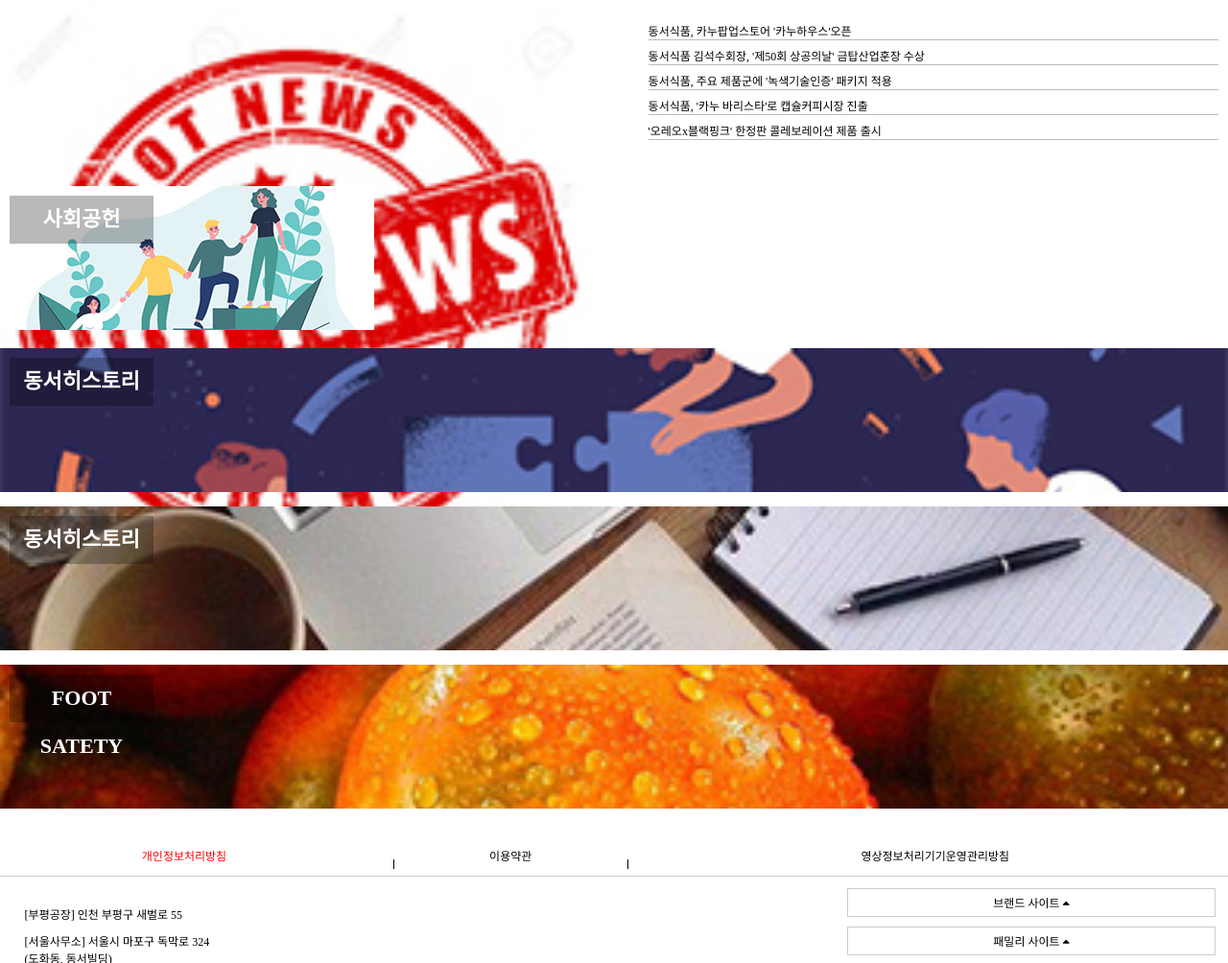
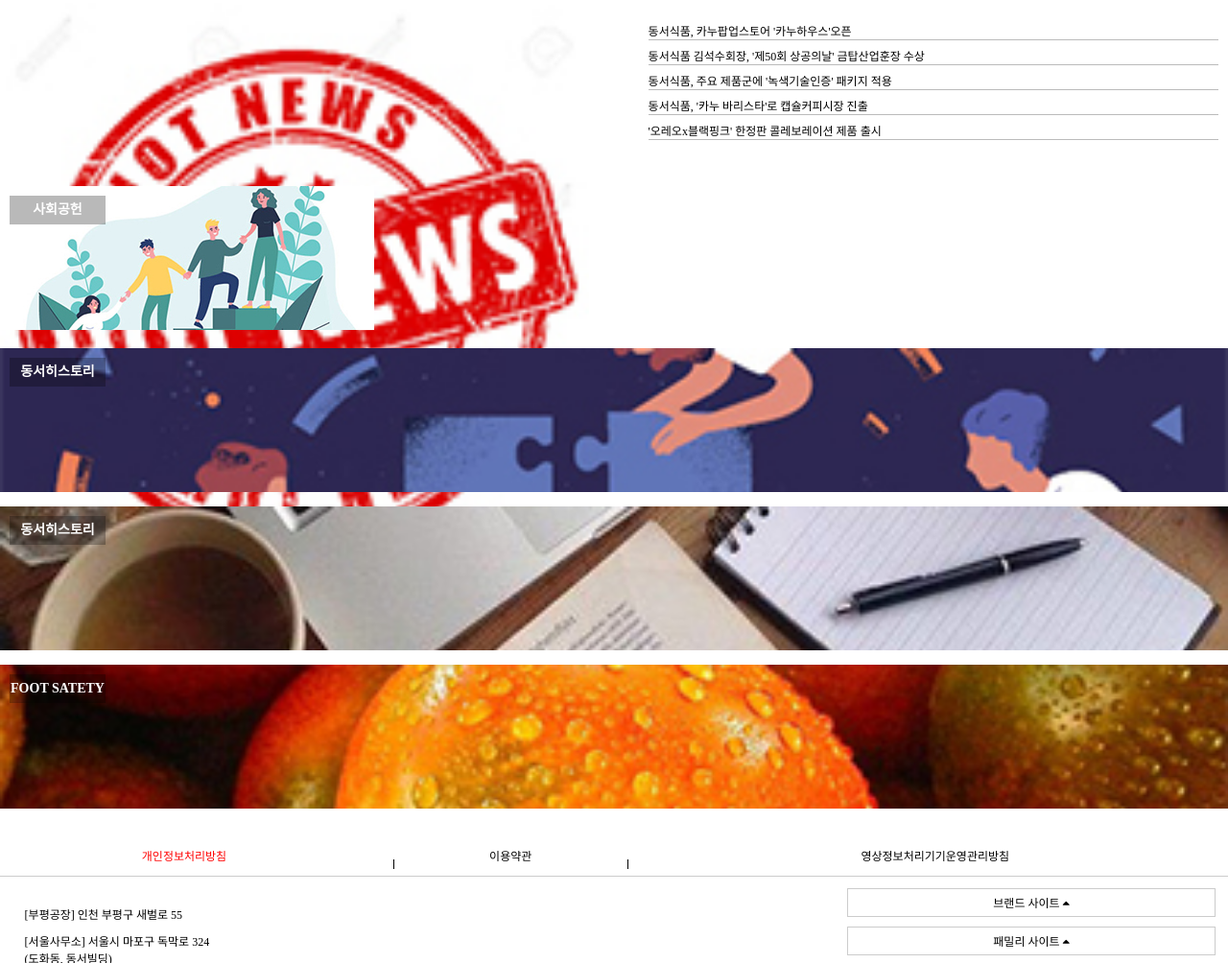
Before and after one commit to LeeGiun/Dongsuh, a plain HTML site: page index.html in a window 1280 px wide. Shown: the part 2213-3217 px from the top of the page at 96% size. Drawn offline with nearby package versions, Linux system fonts and the light colour scheme.

Commit message:
0328_ver_2

```diff
--- a/css/style.css
+++ b/css/style.css
@@ -598,15 +598,15 @@ border-bottom: none;
 .history_title,
 .magazine_title,
 .food_safety_title {
-  width: 150px;
-  height: 50px;
+  width: 100px;
+  height: 30px;
   position: absolute;
   top: 10px;
   left: 10px;
   background-color: rgba(0, 0, 0, 0.275);
   text-align: center;
   color: #fff;
-  line-height: 50px;
+  line-height: 30px;
 }
 .contribute_title p,
 .history_title p,
@@ -617,6 +617,9 @@ border-bottom: none;
 }
 
 
+.bottom_banner .tit p {
+  font-size: 14px;
+}
 
 
 
@@ -745,8 +748,6 @@ border-bottom: none;
   display: none;
 }
 
-
-
 .foot_text_box {
   width: 68%;
   height: 200px;
--- a/index.html
+++ b/index.html
@@ -280,7 +280,7 @@
             </div> <!-- // .news_banner END -->
 
             <div class="contribute_banner btn_banner">
-              <div class="contribute_title title">
+              <div class="contribute_title title tit">
                 <p>사회공헌</p>
               </div> <!-- // .contribute_title END -->
               <div class="contribute_box">
@@ -293,7 +293,7 @@
           </div> <!-- // .bottom_banner_box1_3 END -->
 
           <div class="history_banner btn_banner">
-            <div class="history_title title">
+            <div class="history_title title tit">
               <p>동서히스토리</p>
             </div> <!-- // .history_title END -->
             <div class="history_box btn_box">
@@ -305,7 +305,7 @@
         </div> <!-- // .bottom_banner_box1_2 END -->
 
           <div class="magazine_banner btn_banner">
-            <div class="magazine_title title">
+            <div class="magazine_title title tit">
               <p>동서히스토리</p>
             </div> <!-- // .history_title END -->
             <div class="magazine_box btn_box">
@@ -318,7 +318,7 @@
       </div> <!-- // .bottom_banner_box1 END -->
 
       <div class="food_safety_banner btn_banner">
-        <div class="food_safety_title title">
+        <div class="food_safety_title title tit">
           <p>FOOT SATETY</p>
         </div> <!-- // .history_title END -->
         <div class="food_safety_box btn_box">
```
